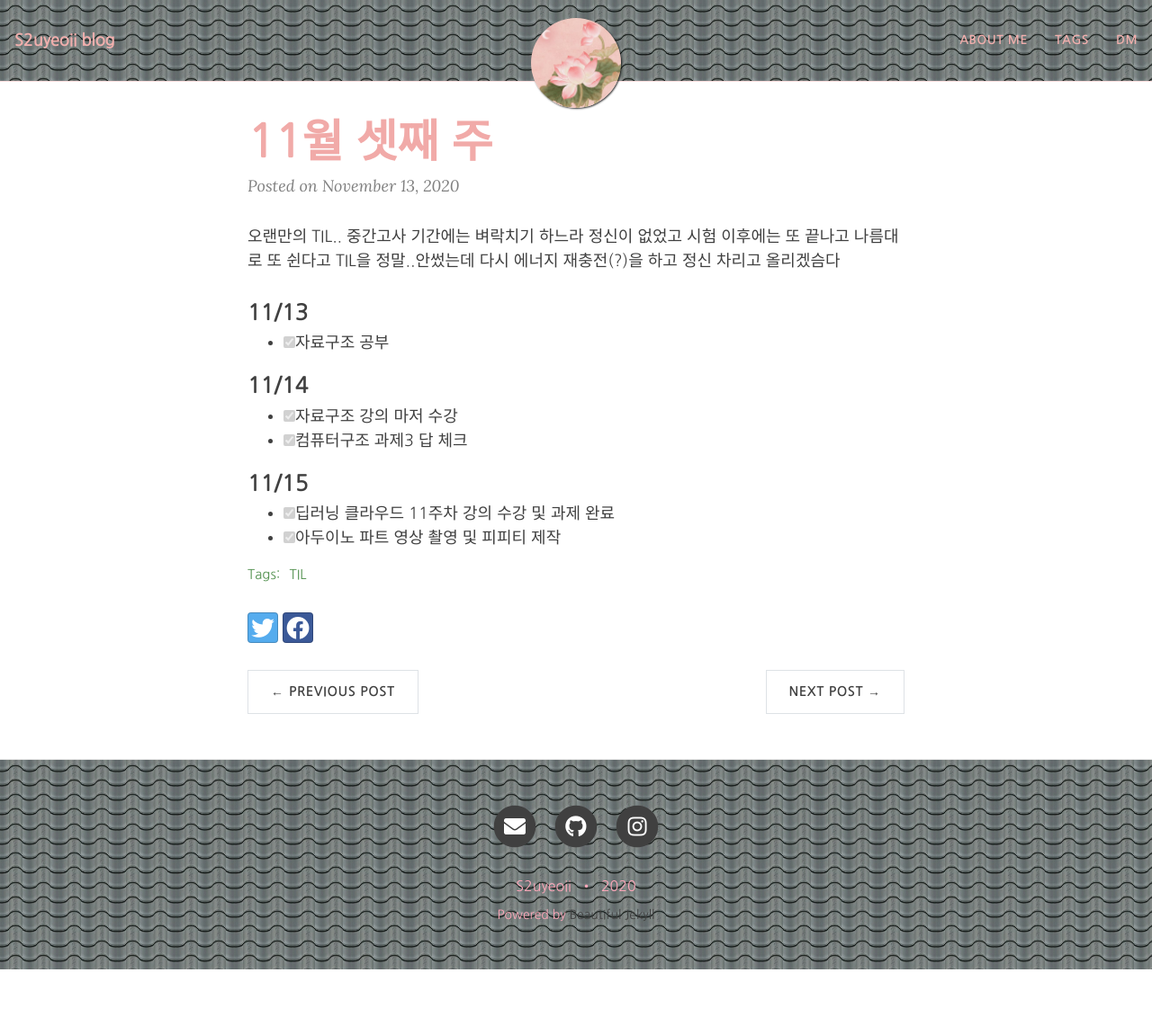
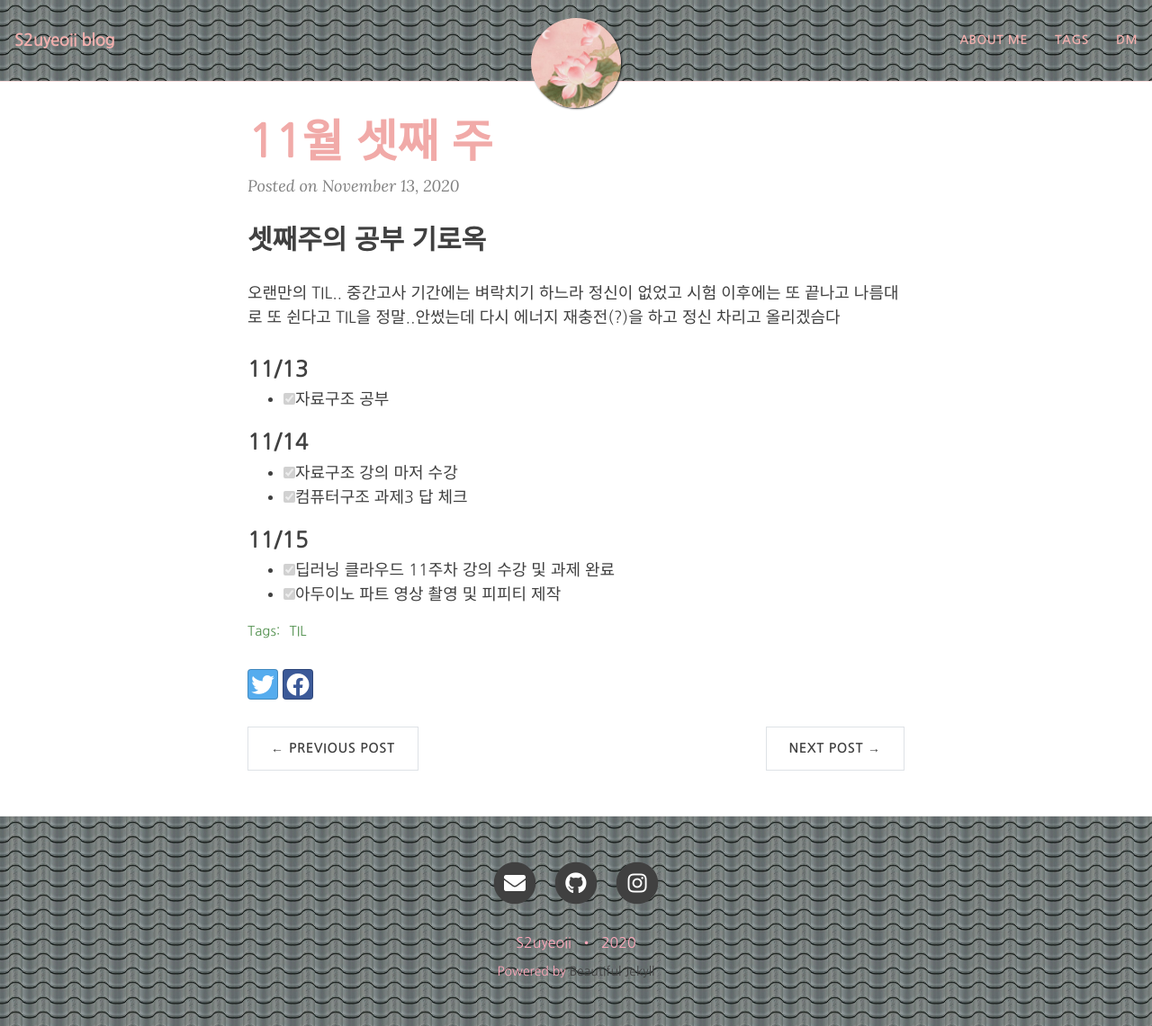
Before and after one commit to yeoneed/yeoneed.github.io, a Jekyll site: the page built from _posts/2020-11-13-11월 3주차.md, in a window 1280 px wide and 1141 px high. Shown: the whole window at 90% size. Built offline with Jekyll 4.4.1, drawn with Linux system fonts in a browser that asks for light colours; nearby versions of some CDN libraries; some web fonts are replaced.

Commit message:
Update 2020-11-13-11월 3주차.md

```diff
--- a/_posts/2020-11-13-11월 3주차.md
+++ b/_posts/2020-11-13-11월 3주차.md
@@ -6,6 +6,7 @@ comments: true
 tags: [TIL]
 ---
 
+## 셋째주의 공부 기로옥
 
 오랜만의 TIL..
 중간고사 기간에는 벼락치기 하느라 정신이 없었고 시험 이후에는 또 끝나고 나름대로 또 쉰다고 TIL을 정말..안썼는데
```
